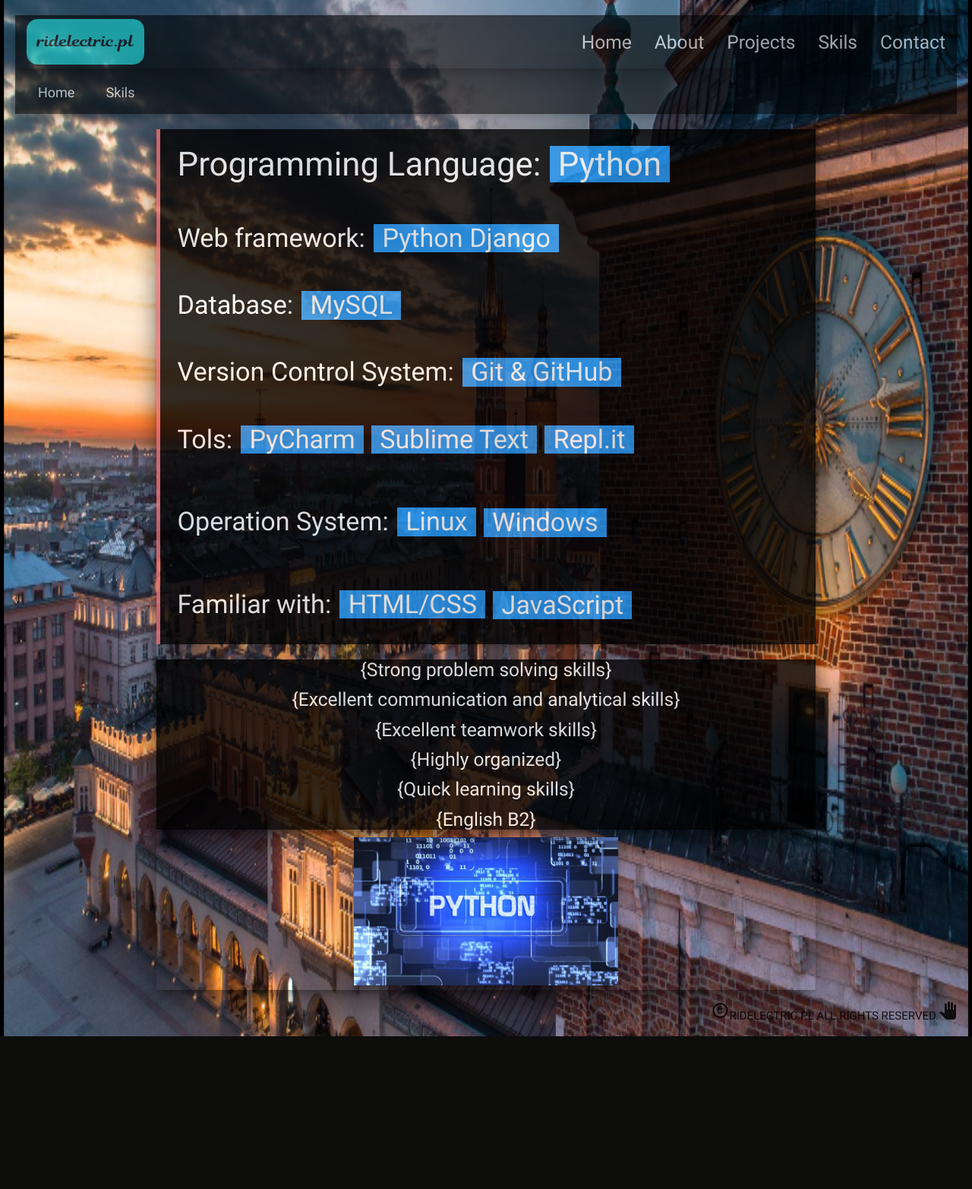
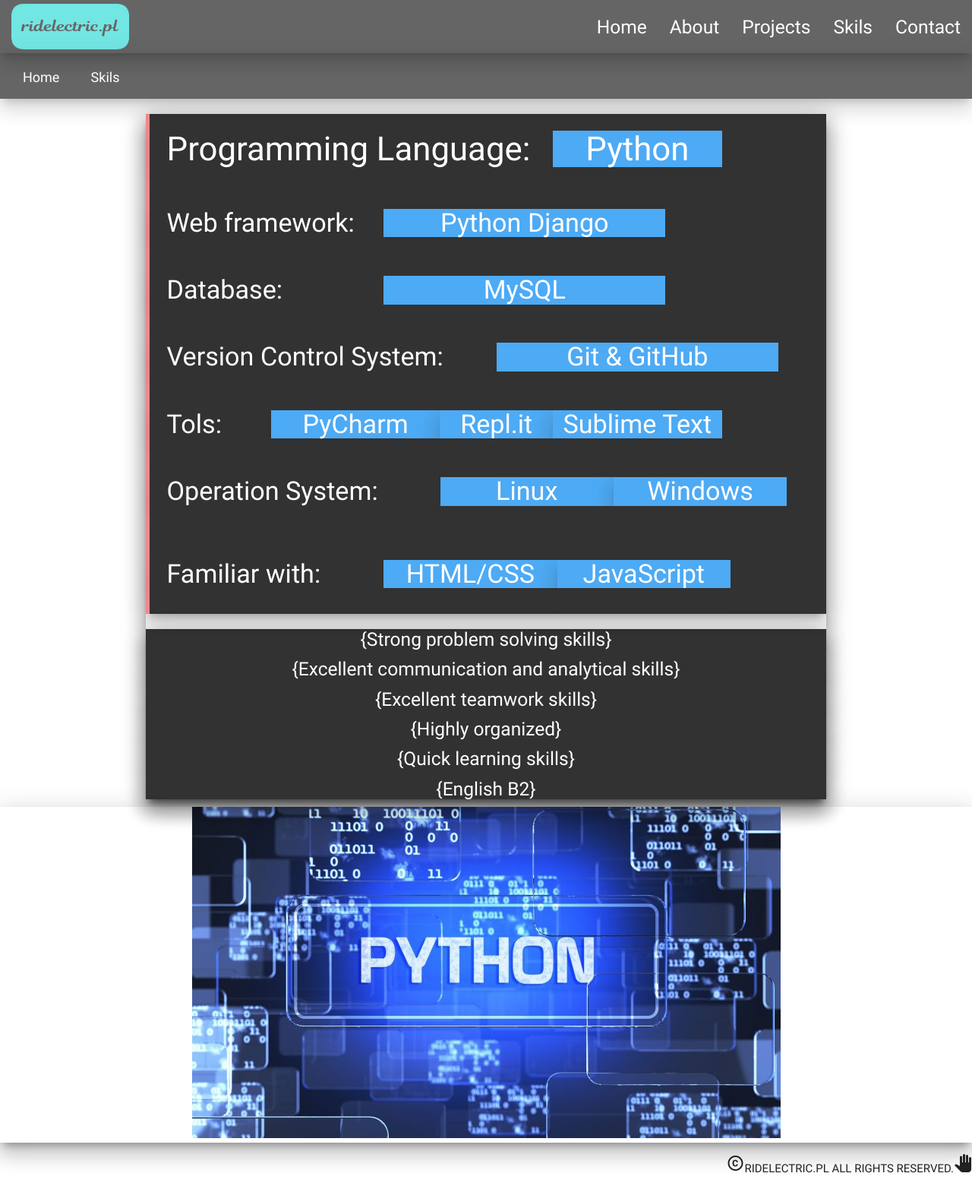
Before and after one commit to DiddyChriss/diddychriss.github.io, a Django app: template templates/home/skils.html in a window 1280 px wide. Shown: the whole page at 76% size. Before the commit the page ends 1364 px from the top, so only its background shows below. Run offline with Django 3.2, Linux system fonts and the light colour scheme; the template is opened without the code that fills it, so the values that code supplies are empty; some libraries are stand-ins or nearby versions.

Commit message:
commit message

```diff
--- a/static/home/home.css
+++ b/static/home/home.css
@@ -14,10 +14,14 @@
 }
 
 .img-home {
-    height: 100%;
-    width: 100%;
+    height: 50%;
+    width: 50%;
     padding: 5px 5px 0px 5px;
     overflow: hidden;
+}
+
+.img-about {
+    size: auto;
 }
 
 .card-home
@@ -38,24 +42,15 @@
 
 .card-about
 {
-    height: 60%;
-    width: 60%;
+    height: 100%;
+    width: 10-%;
     background-color: black;
     padding: 5px 5px 5px 5px;
     overflow: hidden;
 }
 
 
-.ico-about {
-    height: 70%;
-    width: 6%;
-    overflow: hidden;
-}
 
-.img-about {
-    height: 40%;
-    width: 40%;
-    overflow: hidden;
 }
 
 .body-skils {
--- a/templates/base.html
+++ b/templates/base.html
@@ -3,6 +3,9 @@
 <!DOCTYPE html>
   <html>
     <head>
+        <meta charset="utf-8">
+        <meta name="viewport" content="width=device-width, initial-scale=1, shrink-to-fit=no">
+
           <link rel="stylesheet" href="{% static 'home/home.css' %}">
           <link href="https://fonts.googleapis.com/icon?family=Material+Icons" rel="stylesheet">
                 <title>Portfolio DiddyChriss</title>
--- a/templates/home/projects.html
+++ b/templates/home/projects.html
@@ -42,11 +42,12 @@
     </div>
   </div>
 </nav>
-<div class=" container z-depth-5">
+
+<div class="container z-depth-5">
     <div class="row center black z-depth-5" style=" color: white; opacity:0.6;">
         <h4> Check Out My PROJECTS! New Coming Soon!</h4>
     </div>
-    <div class="container carousel z-depth-5">
+    <div class=" carousel z-depth-5">
         <div>
             <a class="carousel-item" style="width:60%; height:80%;" href="/projects/todoapp">
                 <h5 class="center black z-depth-5" style="color: white; opacity:0.8;">Simple App (add-delete Item)</h5>
--- a/templates/home/skils.html
+++ b/templates/home/skils.html
@@ -3,7 +3,14 @@
 
 {% block cssjs %}
     <link href="https://fonts.googleapis.com/icon?family=Material+Icons" rel="stylesheet">
+
+    <!-- Compiled and minified jquery -->
+    <script type="text/javascript" src="https://code.jquery.com/jquery-3.2.1.min.js"></script>
+    <!-- Compiled and minified CSS -->
     <link rel="stylesheet" href="https://cdnjs.cloudflare.com/ajax/libs/materialize/0.100.2/css/materialize.min.css">
+    <!-- Compiled and minified JavaScript -->
+    <script src="https://cdnjs.cloudflare.com/ajax/libs/materialize/0.100.2/js/materialize.min.js"></script>
+    <script type="text/javascript" src="{% static 'js/custom.js' %}"></script>
 {% endblock %}
 
 {% block body %}
@@ -15,7 +22,8 @@
           <nav class="nav-extended black z-depth-5" style="height: 70px; opacity:0.6;" >
             <div>
               <a href="https://www.ridelectric.pl/">
-                  <img class="" id="logo" style="width:170px; height:80px; padding: 5px 0px 15px 15px;" src="{% static 'home/image/logo.png' %}" alt="image"/>
+                  <img class="" id="logo" style="width:170px; height:80px; padding: 5px 0px 15px 15px;"
+                       src="{% static 'home/image/logo.png' %}" alt="image"/>
               </a>
               <ul id="nav-mobile" class="right hide-on-med-and-down">
                   <li><a href="/"><h5 style="padding: 10px 0px 0px 0px;">Home</h5></a></li>
@@ -38,48 +46,49 @@
   </div>
 </nav>
 
-<div class="container center z-depth-5">
+<div class="container z-depth-5">
     <blockquote class="black z-depth-5" style="opacity:0.8;">
         <div class="row">
-            <h3 class="col black z-depth-5" style="color:white;">Programming Language:</h3>
-            <h3 class="col blue z-depth-5" style="color:white;">Python</h3>
+            <h3 class="col s12 m7 black z-depth-5" style="color:white;">Programming Language:</h3>
+            <h3 class="center col s12 m3 blue z-depth-5" style="color:white;">Python</h3>
         </div>
         <div class="row">
-            <h4 class="col black z-depth-5" style="color:white;">Web framework:</h4>
-            <h4 class="col blue z-depth-5" style="color:white;">Python Django</h4>
+            <h4 class="col s12 m4 black z-depth-5" style="color:white;">Web framework:</h4>
+            <h4 class="center col s12 m5 blue z-depth-5" style="color:white;">Python Django</h4>
         </div>
         <div class="row">
-            <h4 class="col black z-depth-5" style="color:white;">Database:</h4>
-            <h4 class="col blue z-depth-5" style="color:white;">MySQL</h4>
+            <h4 class="col s12 m4 black z-depth-5" style="color:white;">Database:</h4>
+            <h4 class="center col s12 m5 blue z-depth-5" style="color:white;">MySQL</h4>
         </div>
         <div class="row">
-            <h4 class="col black z-depth-5" style="color:white;">Version Control System:</h4>
-            <h4 class="col blue z-depth-5" style="color:white;">Git & GitHub</h4>
+            <h4 class="col s12 m6 black z-depth-5" style="color:white;">Version Control System:</h4>
+            <h4 class="center col s12 m5 blue z-depth-5" style="color:white;">Git & GitHub</h4>
         </div>
         <div class="row">
-            <h4 class="col black z-depth-5" style="color:white;">Tols:</h4>
+            <h4 class="col s12 m2 black z-depth-5" style="color:white;">Tols:</h4>
+
+                <h4 class="center col s12 m3 blue z-depth-5" style="color:white;">PyCharm</h4>
+                <h4 class="center col s12 m2  blue z-depth-5" style="color:white;">Repl.it</h4>
+
+            <h4 class="center col s12 m3 blue z-depth-5 center" style="color:white;">Sublime Text</h4>
+
+        </div>
+        <div class="row">
+            <h4 class="col s12 m5 black z-depth-5" style="color:white;">Operation System:</h4>
             <div class="row">
-                <h4 class="col blue z-depth-5" style="color:white;">PyCharm</h4>
-                <h4  class="col blue z-depth-5"style="color:white; margin: 17px 0px 0px 10px;">Sublime Text</h4>
-                <h4  class="col blue z-depth-5"style="color:white; margin: 17px 0px 0px 10px;">Repl.it</h4>
+                <h4 class="center col s12 m3 blue z-depth-5" style="color:white;">Linux</h4>
+                <h4  class="center col s12 m3 blue z-depth-5"style="color:white;">Windows</h4>
             </div>
         </div>
         <div class="row">
-            <h4 class="col black z-depth-5" style="color:white;">Operation System:</h4>
+            <h4 class="col s12 m4 black z-depth-5" style="color:white;">Familiar with:</h4>
             <div class="row">
-                <h4 class="col blue z-depth-5" style="color:white;">Linux</h4>
-                <h4  class="col blue z-depth-5"style="color:white; margin: 18px 0px 0px 10px;">Windows</h4>
-            </div>
-        </div>
-        <div class="row">
-            <h4 class="col black z-depth-5" style="color:white;">Familiar with:</h4>
-            <div class="row">
-                <h4 class="col blue z-depth-5" style="color:white;">HTML/CSS</h4>
-                <h4  class="col blue z-depth-5"style="color:white; margin: 18px 0px 0px 10px;">JavaScript</h4>
+                <h4 class="center col s12 m3 blue z-depth-5" style="color:white;">HTML/CSS</h4>
+                <h4  class="center col s12 m3 blue z-depth-5"style="color:white;">JavaScript</h4>
             </div>
         </div>
     </blockquote>
-    <div class="black z-depth-5" style="opacity:0.8;">
+    <div class=" center black z-depth-5" style="opacity:0.8;">
             <h5 class="col z-depth-5" style="color:white;">{Strong problem solving skills}</h5>
             <h5 class="col z-depth-5" style="color:white;">{Excellent communication and analytical skills}</h5>
             <h5 class="col z-depth-5" style="color:white;">{Excellent teamwork skills}</h5>
@@ -87,7 +96,8 @@
             <h5 class="col z-depth-5" style="color:white;">{Quick learning skills}</h5>
             <h5 class="col z-depth-5" style="color:white;">{English B2}</h5>
     </div>
-    <img class="img-about z-depth-5" src="{% static 'home/image/about/p3.jpg' %}" alt="">
 </div>
-
+    <div class=" center z-depth-5" >
+        <img class="img-about" src="{% static 'home/image/about/p3.jpg' %}" alt="">
+    </div>
 {% endblock %}
```
Also changed, not shown: templates/emailsend.html (+5 -6 lines), templates/home/about.html (+25 -18 lines), templates/home/contact.html (+6 -6 lines), templates/home/home.html (+5 -15 lines), db.sqlite3, static/home/image/tlo2.jpg (added), static/home/image/tlo3.jpg (added), static/home/image/tlo4.jpg (added).
